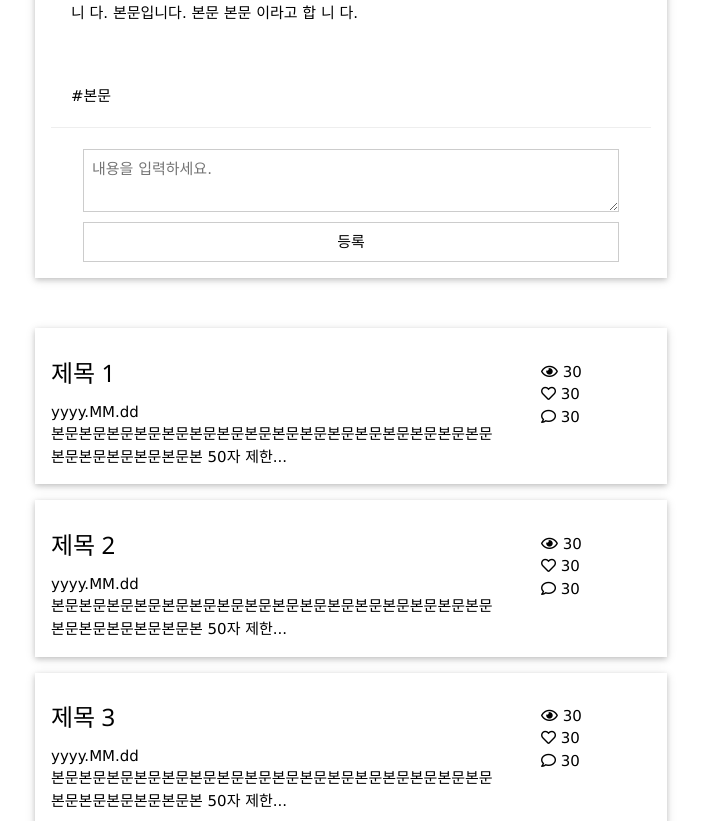
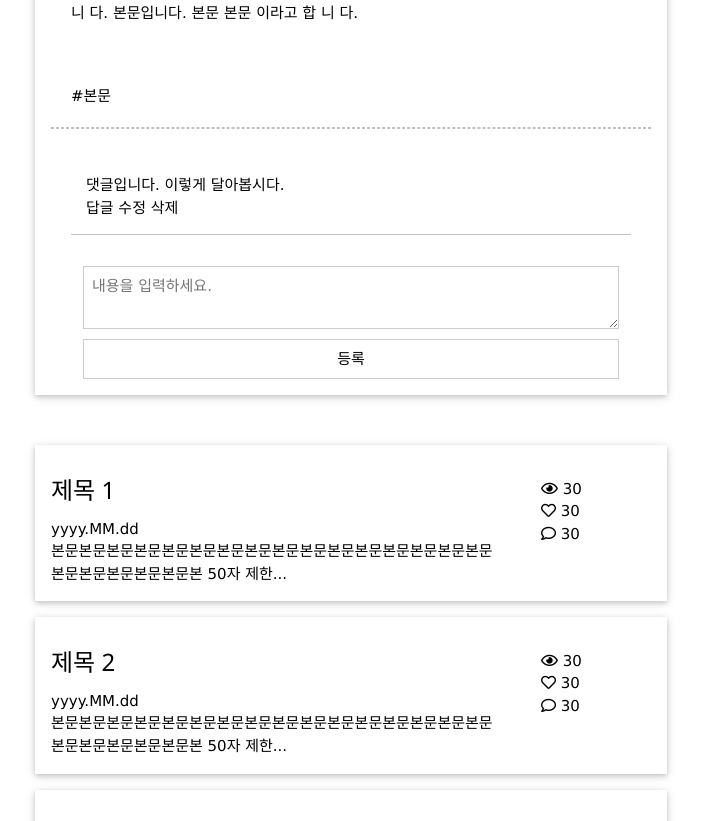
Before and after one commit to codemakim/vuelog, a Vue app: page / in a window 1280 px wide. Shown: the part 1262-2083 px from the top of the page, without its empty margins (333-1034 px from the left). Built offline with nearby package versions, Linux system fonts and the light colour scheme.

Commit message:
포스트뷰

```diff
--- a/src/components/board/Board_view.vue
+++ b/src/components/board/Board_view.vue
@@ -18,10 +18,17 @@
                     본문입니다. 본문 본문 이라고 합 니 다.
                 </span>
             </section>
-            <section class="post-tag">#본문</section>
+            <section class="post-tag">
+                <span>#본문</span>
+            </section>
         </article>
         <footer class="w3-container">
             <hr class="line-btw-content-comment">
+            <div class="w3-container post-comment">
+                <span>댓글입니다. 이렇게 달아봅시다.</span>
+                <div class="post-comment-btn">답글 수정 삭제</div>
+            </div>
+
             <div class="w3-container w3-margin">
                 <textarea class="w3-input w3-border comment-textarea" placeholder="내용을 입력하세요."></textarea>
                 <button type="button" class="w3-button w3-right w3-white w3-border w3-block post-comment-submit">등록</button>
@@ -50,8 +57,17 @@ export default {
     section.post-tag {
         padding: 30px 20px 0 20px;
     }
-    line-btw-content-comment {
+    section.post-tag span:hover {
+        cursor: pointer;
+        text-decoration: underline;
+    }
+    .line-btw-content-comment {
         border: 0.5px dashed silver;
+    }
+    .post-comment {
+        margin: 30px 20px 30px 20px;
+        padding: 15px;
+        border-bottom: 0.5px solid silver;
     }
     .post-comment-submit {
         margin-top: 10px;
```
